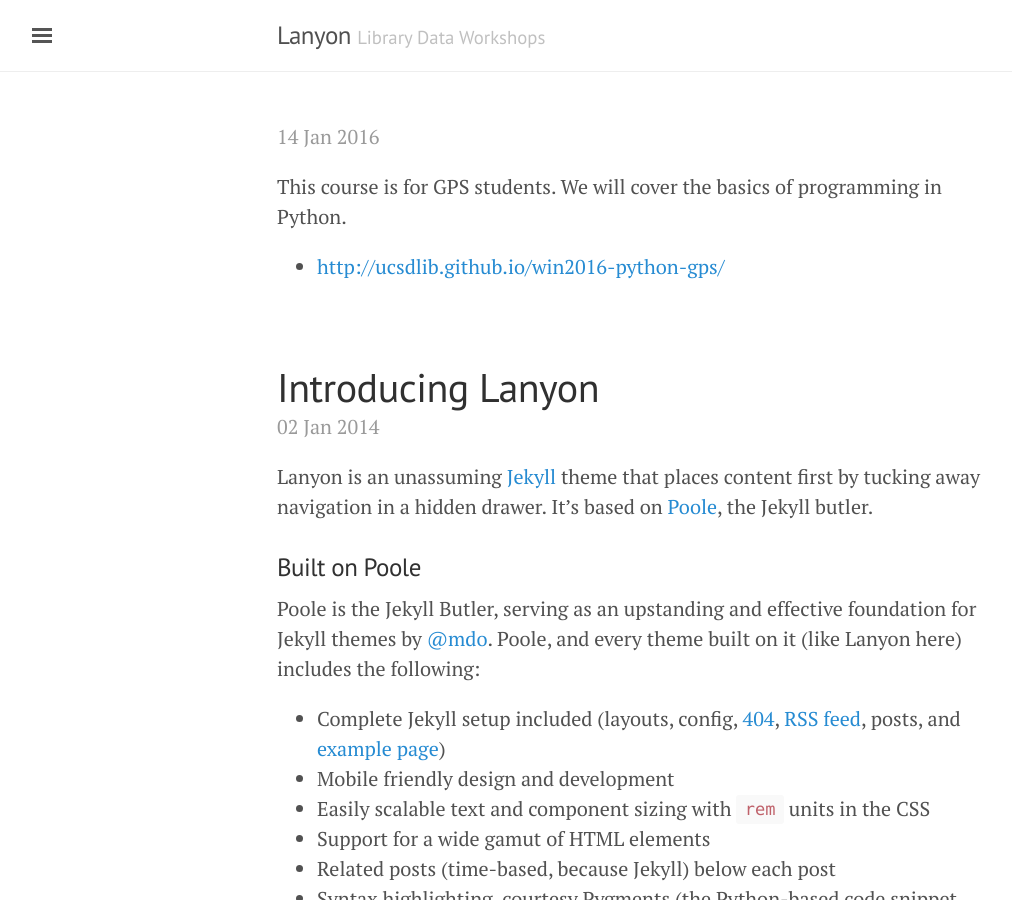
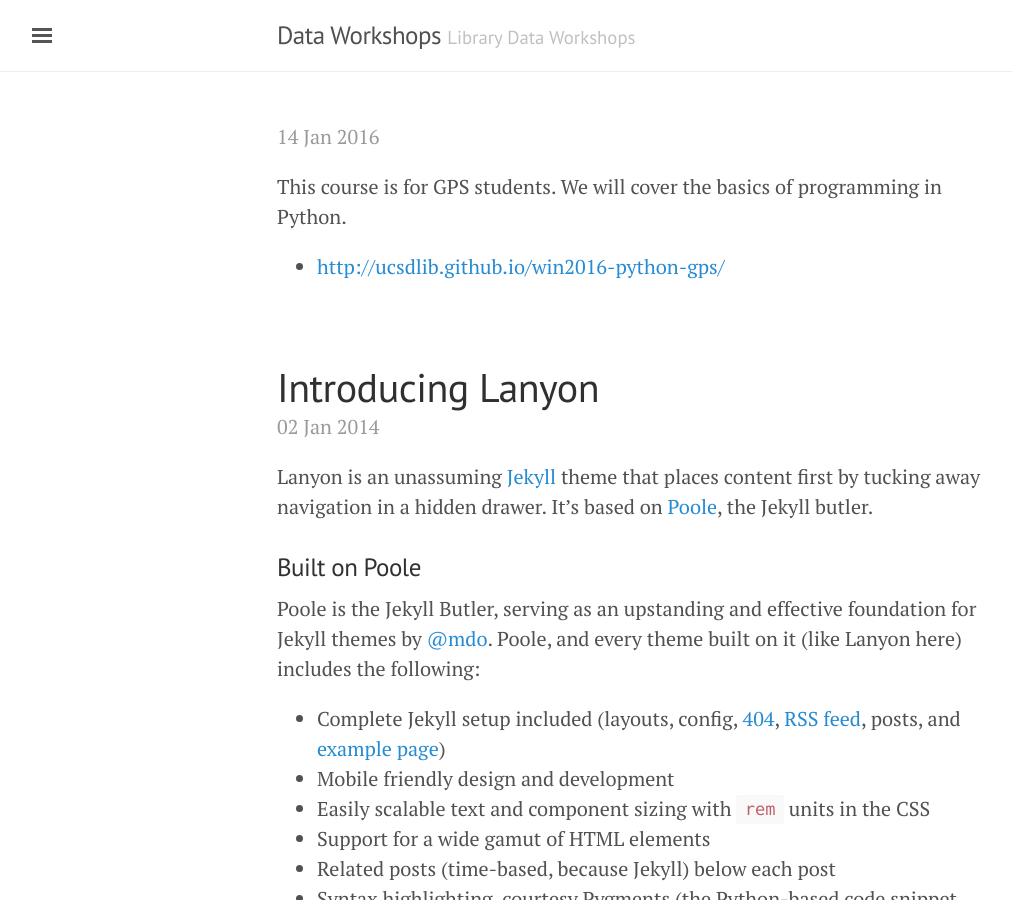
Before and after one commit to ucsdlib/workshops, a Jekyll site: the page built from index.html, in a window 1280 px wide and 900 px high. Shown: the whole window, without its empty margins (3-1015 px from the left). Built offline with Jekyll 4.4.1, drawn with Linux system fonts in a browser that asks for light colours; the list of posts is cut into pages by our own code.

Commit message:
adding config update

```diff
--- a/_config.yml
+++ b/_config.yml
@@ -5,10 +5,10 @@ permalink:           pretty
 relative_permalinks: true
 
 # Setup
-title:               Lanyon
+title:               Data Workshops
 tagline:             'Library Data Workshops'
 description:         'A list of library workshops related to data.'
-url:                 http://ucsdlib.github.io/workshops/
+url:                 http://ucsdlib.github.io/workshops
 baseurl:             'http://ucsdlib.github.io/workshops/'
 paginate:            5
 
```
